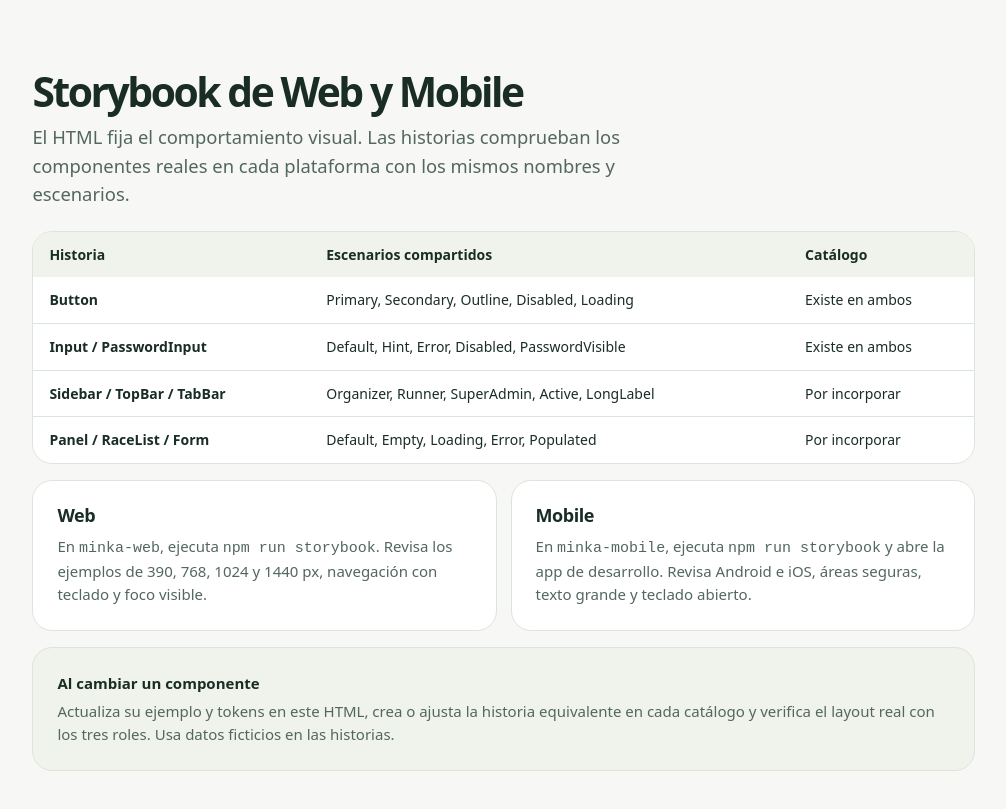
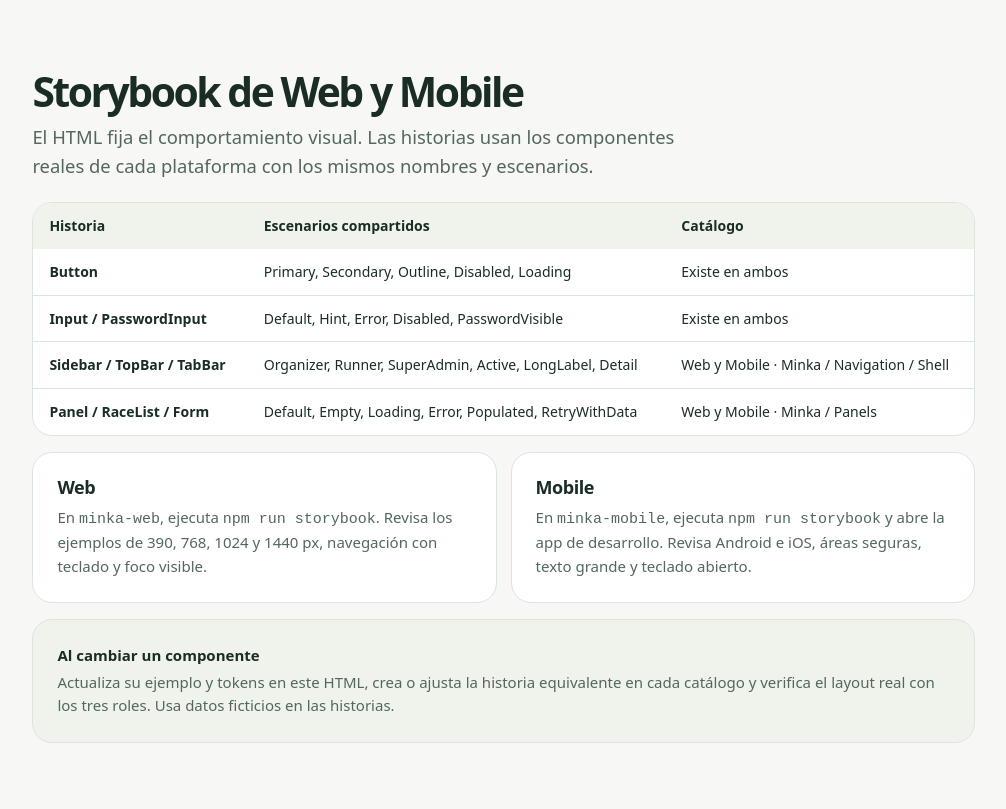
Before and after one commit to cliffdaniel/minka-platform, a plain HTML site: page docs/design-system/index.html in a window 1280 px wide. Shown: the part 4120-4929 px from the top of the page, without its empty margins (254-1260 px from the left). Drawn offline with Linux system fonts and the light colour scheme.

Commit message:
feat: integrate the dashboard design system across Minka

```diff
--- a/docs/design-system/index.html
+++ b/docs/design-system/index.html
@@ -498,8 +498,8 @@
                 <section class="doc-section" id="storybook" aria-labelledby="stories-heading">
                     <h2 id="stories-heading">Storybook de Web y Mobile</h2>
                     <p class="lede">
-                        El HTML fija el comportamiento visual. Las historias comprueban los componentes
-                        reales en cada plataforma con los mismos nombres y escenarios.
+                        El HTML fija el comportamiento visual. Las historias usan los componentes
+                        reales de cada plataforma con los mismos nombres y escenarios.
                     </p>
                     <div class="table-wrap">
                         <table>
@@ -523,13 +523,13 @@
                                 </tr>
                                 <tr>
                                     <th scope="row">Sidebar / TopBar / TabBar</th>
-                                    <td>Organizer, Runner, SuperAdmin, Active, LongLabel</td>
-                                    <td>Por incorporar</td>
+                                    <td>Organizer, Runner, SuperAdmin, Active, LongLabel, Detail</td>
+                                    <td>Web y Mobile · Minka / Navigation / Shell</td>
                                 </tr>
                                 <tr>
                                     <th scope="row">Panel / RaceList / Form</th>
-                                    <td>Default, Empty, Loading, Error, Populated</td>
-                                    <td>Por incorporar</td>
+                                    <td>Default, Empty, Loading, Error, Populated, RetryWithData</td>
+                                    <td>Web y Mobile · Minka / Panels</td>
                                 </tr>
                             </tbody>
                         </table>
```
Also changed, not shown: 3 other files.
